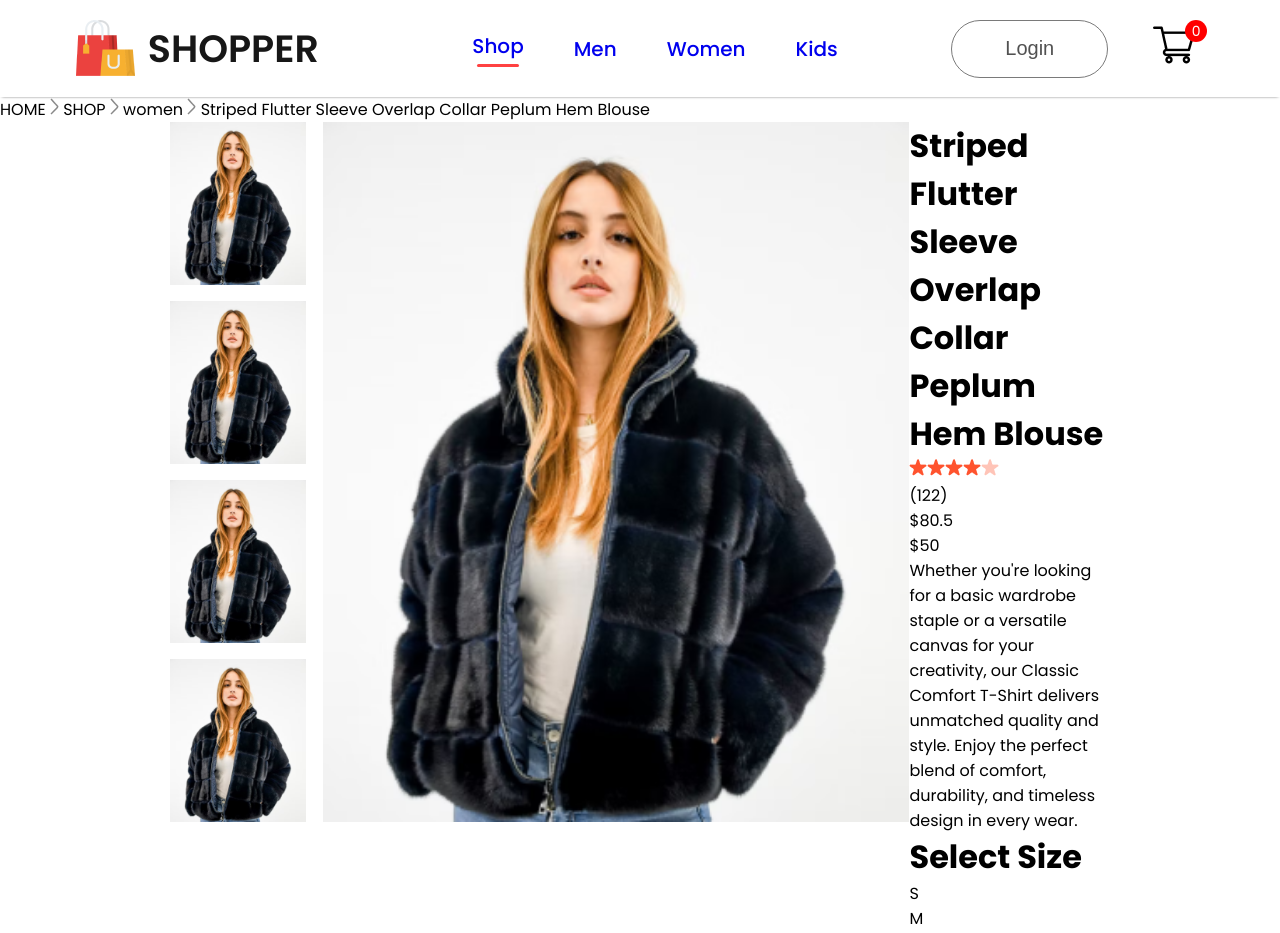
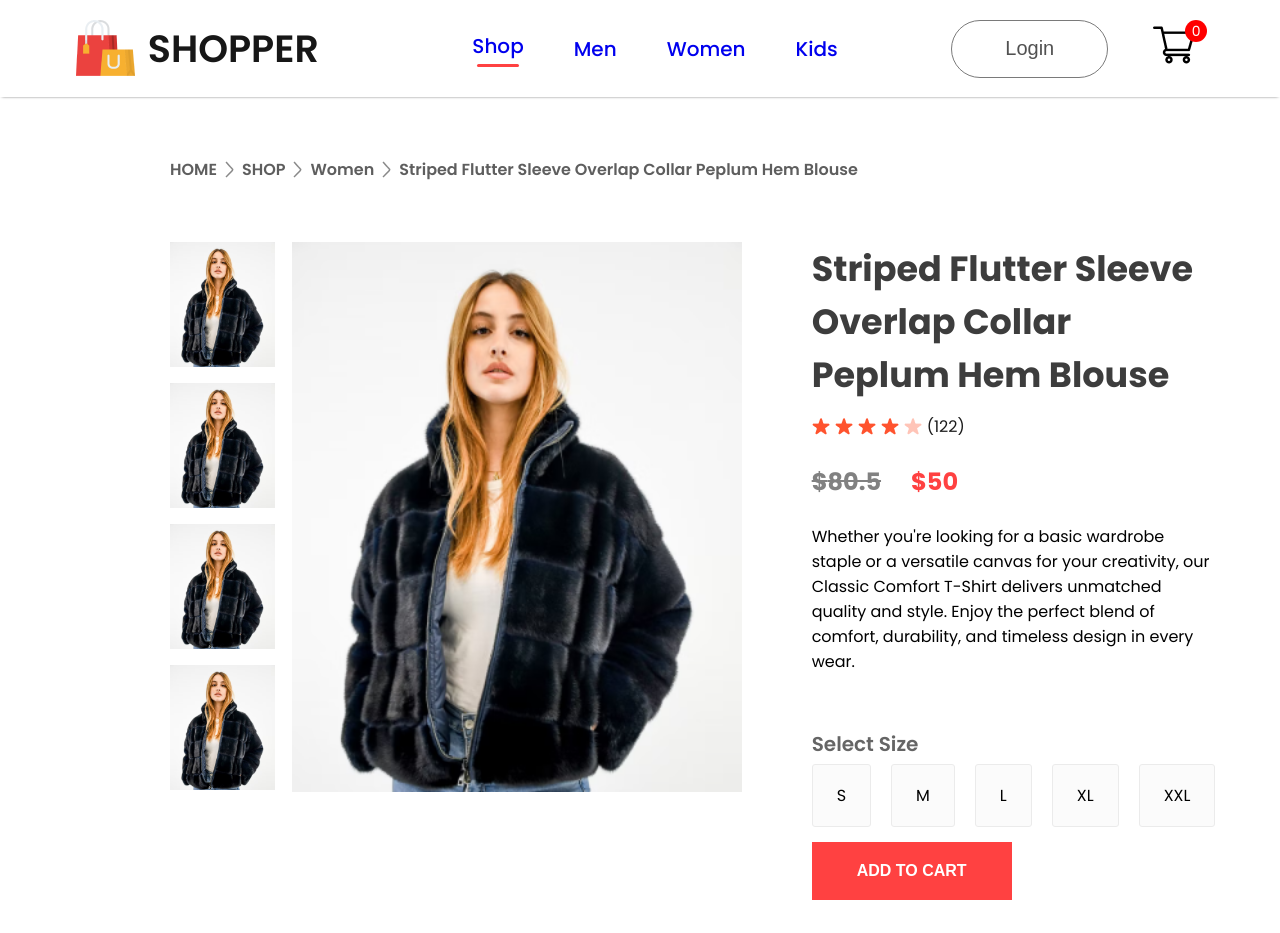
Before and after one commit to Apeksha-P/Ecommerce-Website, a React (Create React App) app in the folder frontend/: page /product/1 in a window 1280 px wide. Shown: the top 933 px of the page. Built offline with nearby package versions, Linux system fonts and the light colour scheme.

Commit message:
Add product details

```diff
--- a/frontend/src/Components/Breadcrum/Breadcrum.css
+++ b/frontend/src/Components/Breadcrum/Breadcrum.css
@@ -0,0 +1,10 @@
+.breadcrum{
+    display: flex;
+    align-items: center;
+    gap: 8px;
+    color: #5e5e5e;
+    font-size: 16px;
+    font-weight: 600;
+    margin: 60px 170px;
+    text-transform: capitalize;
+}
--- a/frontend/src/Components/ProductDisplay/ProductDisplay.css
+++ b/frontend/src/Components/ProductDisplay/ProductDisplay.css
@@ -12,9 +12,77 @@
     gap: 16px;
 }
 .productdisplay-img-list img{
-    height: 163px;
+    height: 125px;
 }
 .productdisplay-main-img{
-    width: 586px;
-    height: 700px;
+    width: 450px;
+    height: 550px;
 }
+.productdisplay-right{
+    margin: 0px 70px;
+    flex-direction: column;
+}
+.productdisplay-right h1{
+    color: #3d3d3d;
+    font-size: 35px;
+    font-weight: 700;
+}
+.productdisplay-right-star{
+    display: flex;
+    align-items: center;
+    margin-top: 13px;
+    gap: 5px;
+    color: #1c1c1c;
+    font-size: 16px;
+}
+.productdisplay-right-prices{
+    display: flex;
+    margin: 25px 0px;
+    gap: 30px;
+    font-size: 24px;
+    font-weight: 700;
+}
+.productdisplay-right-price-old{
+    color: #818181;
+    text-decoration: line-through;
+}
+.productdisplay-right-price-new{
+    color: #ff4141;
+}
+.productdisplay-right-size h1{
+    margin-top: 55px;
+    color: #656565;
+    font-size: 20px;
+    font-weight: 600;
+}
+.productdisplay-right-sizes{
+    display: flex;
+    margin: 5px 0px;
+    gap: 20px;
+}
+.productdisplay-right-sizes div{
+    padding: 18px 24px;
+    background: #fbfbfb;
+    border: 1px solid #ebebeb;
+    border-radius: 3px;
+    cursor: pointer;
+}
+.productdisplay-right button{
+    padding: 20px 40px;
+    width: 200px;
+    font-size: 16px;
+    font-weight: 600;
+    color: white;
+    background: #ff4141;
+    margin-bottom: 20px;
+    border: none;
+    outline: none;
+    cursor: pointer;
+    margin-top: 10px;
+}
+.productdisplay-right-category{
+    margin-top: 10px;
+}
+.productdisplay-right-category span{
+    font-weight: 600;
+}
--- a/frontend/src/Components/ProductDisplay/ProductDisplay.jsx
+++ b/frontend/src/Components/ProductDisplay/ProductDisplay.jsx
@@ -41,7 +41,7 @@
         </div>
         <div className="productdisplay-right-size">
             <h1>Select Size</h1>
-            <div className="productdisplay-right-size">
+            <div className="productdisplay-right-sizes">
                 <div>S</div>
                 <div>M</div>
                 <div>L</div>
```
